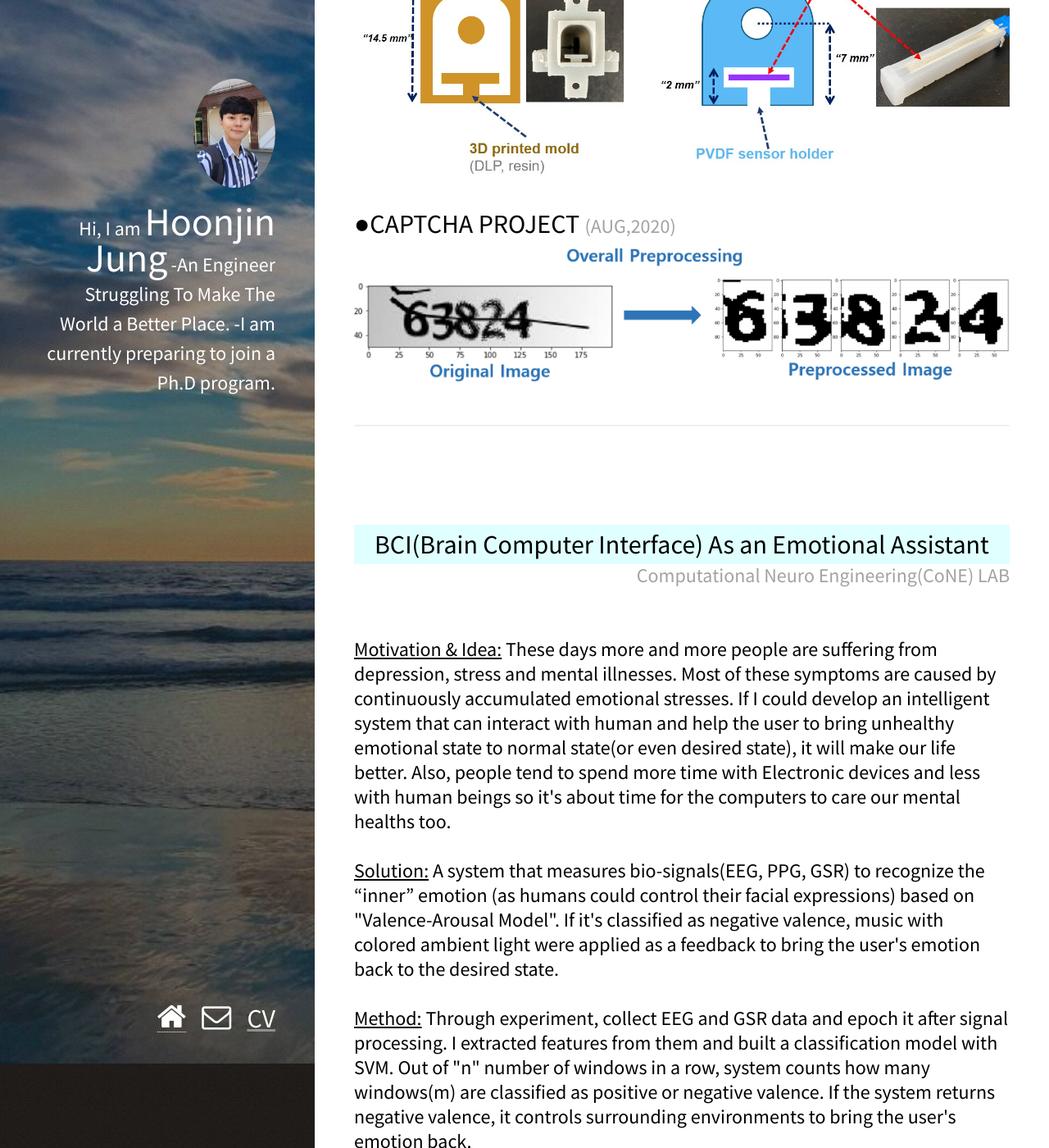
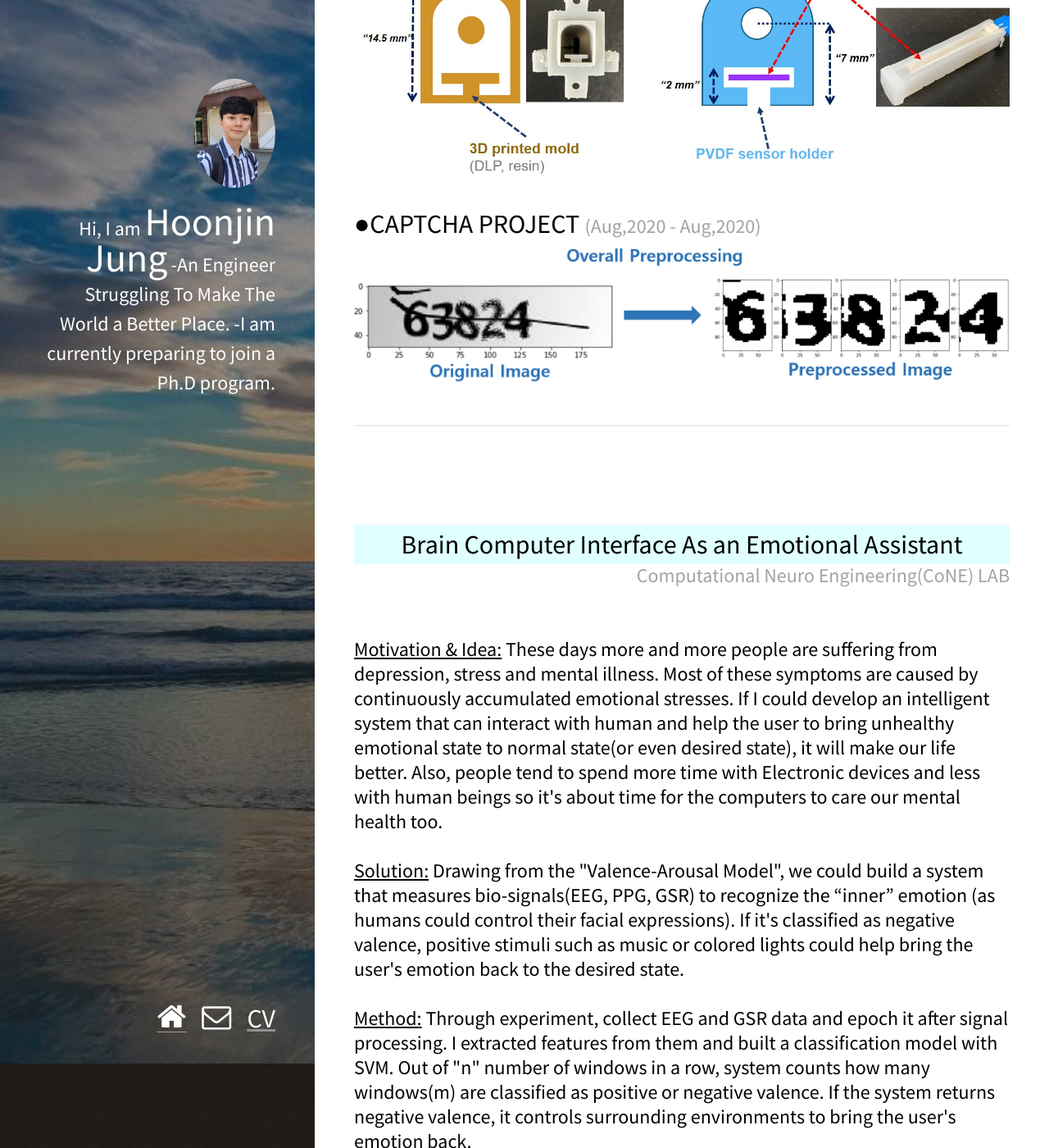
Before and after one commit to davidhoonjin/davidhoonjin.github.io, a Jekyll site: the page built from _posts/2020-02-03-Current Projects.markdown, in a window 1280 px wide and 1400 px high, scrolled down 1032 px. Shown: the whole window at 82% size. Built offline with Jekyll 4.4.1, drawn with Linux system fonts in a browser that asks for light colours; nearby versions of some CDN libraries; some of the changed text lies outside the part shown.

Commit message:
nth and nth and nineth commit

```diff
--- a/_posts/2020-02-03-Current Projects.markdown
+++ b/_posts/2020-02-03-Current Projects.markdown
@@ -4,13 +4,13 @@
 date: 2020-02-03
 ---
 <br>
-<font size="6em" style="color:black;">●<u>BCI As an Emotional Assistant :</u></font><font size="6em" style="color:black;">A system that classifies the user's emotional state, and give feedback when needed.</font><font size="5em">(Feb,2020 ~ )<br></font>
+<font size="6em" style="color:black;">●<u>BCI As an Emotional Assistant :</u></font><font size="6em" style="color:black;">A system that classifies the user's emotional state, and gives feedback when needed.</font><font size="5em">(Feb,2020)<br></font>
 <img src="/images/fulls/09_1.jpg" class="image-img" width = "800"><br>
 <font size="6em" style="color:black;">●<u>Sensing Soft Robot (Silicon Finger with PVDF sensor):</u></font><font size="6em" style="color:black;">Automated soft finger</font> <font size="5em">(Mar,2020 ~)<br></font>
 <img src="/images/fingers/222.jpg" class="image-img" width = "800" ><br>
 <br><font size="6em" style="color:black;">
 ●CAPTCHA PROJECT
-</font> <font size="5em"> (AUG,2020) </font>
+</font> <font size="5em"> (Aug,2020 - Aug,2020) </font>
 <img src="/images/fulls/captcha2.jpg" class="image-img" width = "800" ><br>
 <hr style="height:3px">
 
@@ -20,7 +20,7 @@
 <br>
 <br>
 <h1 style="background-color:LightCyan; text-align:center; color:black;"><font size="6em">
- BCI(Brain Computer Interface) As an Emotional Assistant</font></h1>
+ Brain Computer Interface As an Emotional Assistant</font></h1>
  <div style="float:right;">
 <h><font size="5em">Computational Neuro Engineering(CoNE) LAB</font><br>
 <br></h></div><br>
@@ -28,10 +28,10 @@
 <font size="5em" style="color:black;">
 <br>
 <font size="5em">
-<u>Motivation & Idea:</u> These days more and more people are suffering from depression, stress and mental illnesses. Most of these symptoms are caused by continuously accumulated emotional stresses. If I could develop an intelligent system that can interact with human and help the user to bring unhealthy emotional state to normal state(or even desired state), it will make our life better. Also, people tend to spend more time with Electronic devices and less with human beings so it's about time for the computers to care our mental healths too.<br><br></font>
+<u>Motivation & Idea:</u> These days more and more people are suffering from depression, stress and mental illness. Most of these symptoms are caused by continuously accumulated emotional stresses. If I could develop an intelligent system that can interact with human and help the user to bring unhealthy emotional state to normal state(or even desired state), it will make our life better. Also, people tend to spend more time with Electronic devices and less with human beings so it's about time for the computers to care our mental health too.<br><br></font>
 
 <font size="5em">
-<u>Solution:</u> A system that measures bio-signals(EEG, PPG, GSR) to recognize the “inner” emotion (as humans could control their facial expressions) based on "Valence-Arousal Model". If it's classified as negative valence, music with colored ambient light were applied as a feedback to bring the user's emotion back to the desired state. <br><br>
+<u>Solution:</u> Drawing from the "Valence-Arousal Model", we could build a system that measures bio-signals(EEG, PPG, GSR) to recognize the “inner” emotion (as humans could control their facial expressions). If it's classified as negative valence, positive stimuli such as music or colored lights could help bring the user's emotion back to the desired state. <br><br>
 <u>Method:</u> Through experiment, collect EEG and GSR data and epoch it after signal processing. I extracted features from them and built a classification model with SVM. Out of "n" number of windows in a row, system counts how many windows(m) are classified as positive or negative valence. If the system returns negative valence, it controls surrounding environments to bring the user's emotion back. </font>
 </font><br>
 <br>
--- a/_posts/2020-07-19-Research Interest.markdown
+++ b/_posts/2020-07-19-Research Interest.markdown
@@ -7,6 +7,6 @@
 <br>
 
 <img src="/images/fulls/10_1.jpg" class="image-img" width="900" height="300"> <br>
-<font size="5em" style="color:black;">Hi, I'm an engineer who's ultimate goal is "To Make The World a Better Place". My method to achieve this goal is to develop a system that actively senses and interacts with inner and outer activity of the human body to improve user's health and wellbeing.<br>
-<font size="6em" style="color:black;">Therefore, I am interested in <u>HCI, WEARABLES, UBIQUITOUS COMPUTING and MACHINE LEARNING</u></font>.<br> I'm studying Electronic Engineering and Biomedical Engineering to develop a technology that best fits to human being.</font>
+<font size="5em" style="color:black;">Hi, I'm an engineer who's ultimate goal is "To Make The World a Better Place". My method to achieve this goal is to develop a system that actively senses and interacts with inner and outer activity of the human body to improve the user's health and wellbeing.<br>
+<font size="6em" style="color:black;">Therefore, I am interested in <u>Human Computer Interaction(HCI), WEARABLES, UBIQUITOUS COMPUTING and MACHINE LEARNING</u></font>.<br> I'm studying Electronic Engineering and Biomedical Engineering to develop a technology that best fits to human being.</font>
 <br>
```
Also changed, not shown: _posts/2019-09-03-Personal Projects.markdown (added, +80 -0 lines), images/fulls/0009.jpg (added), 4 other files.
